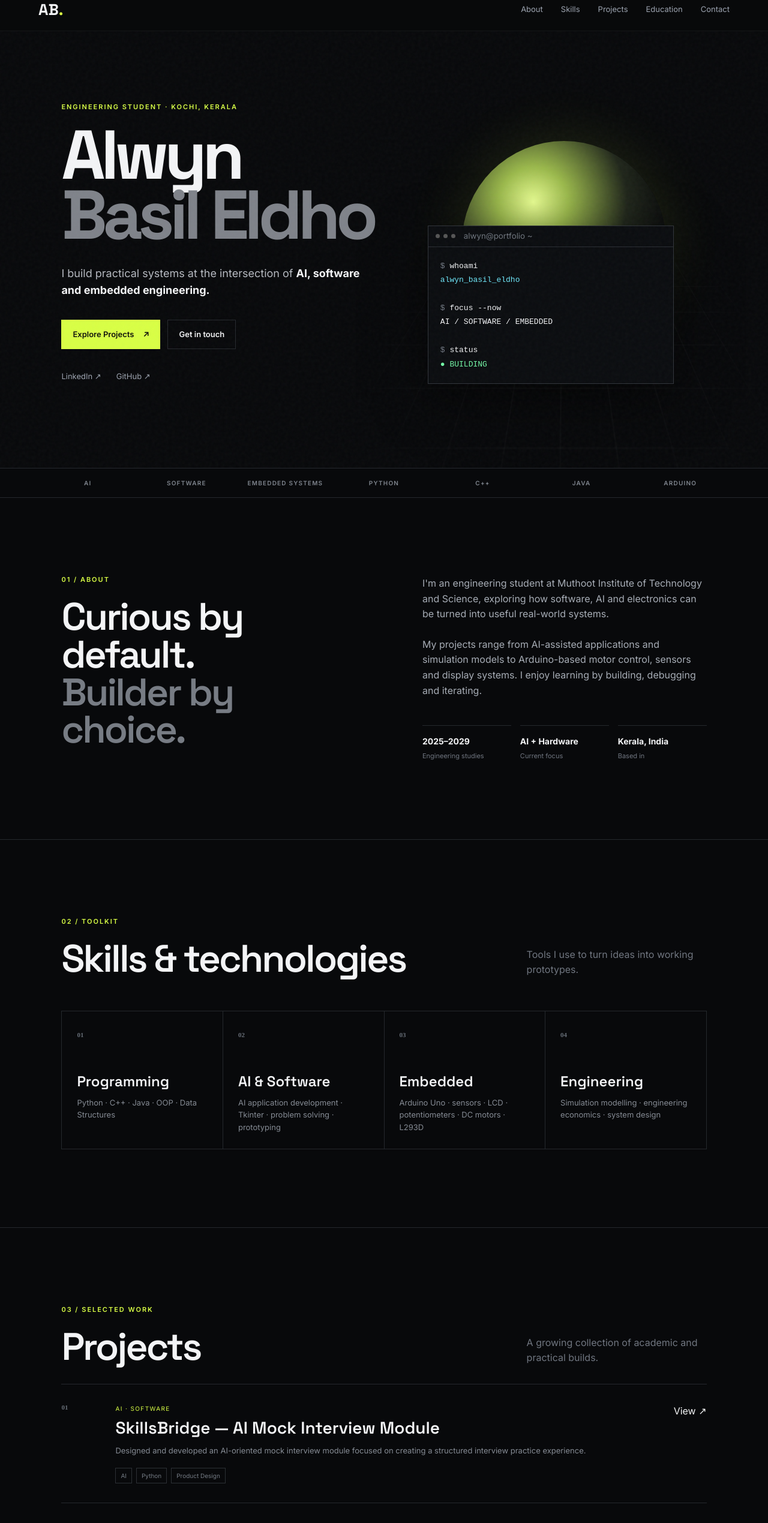
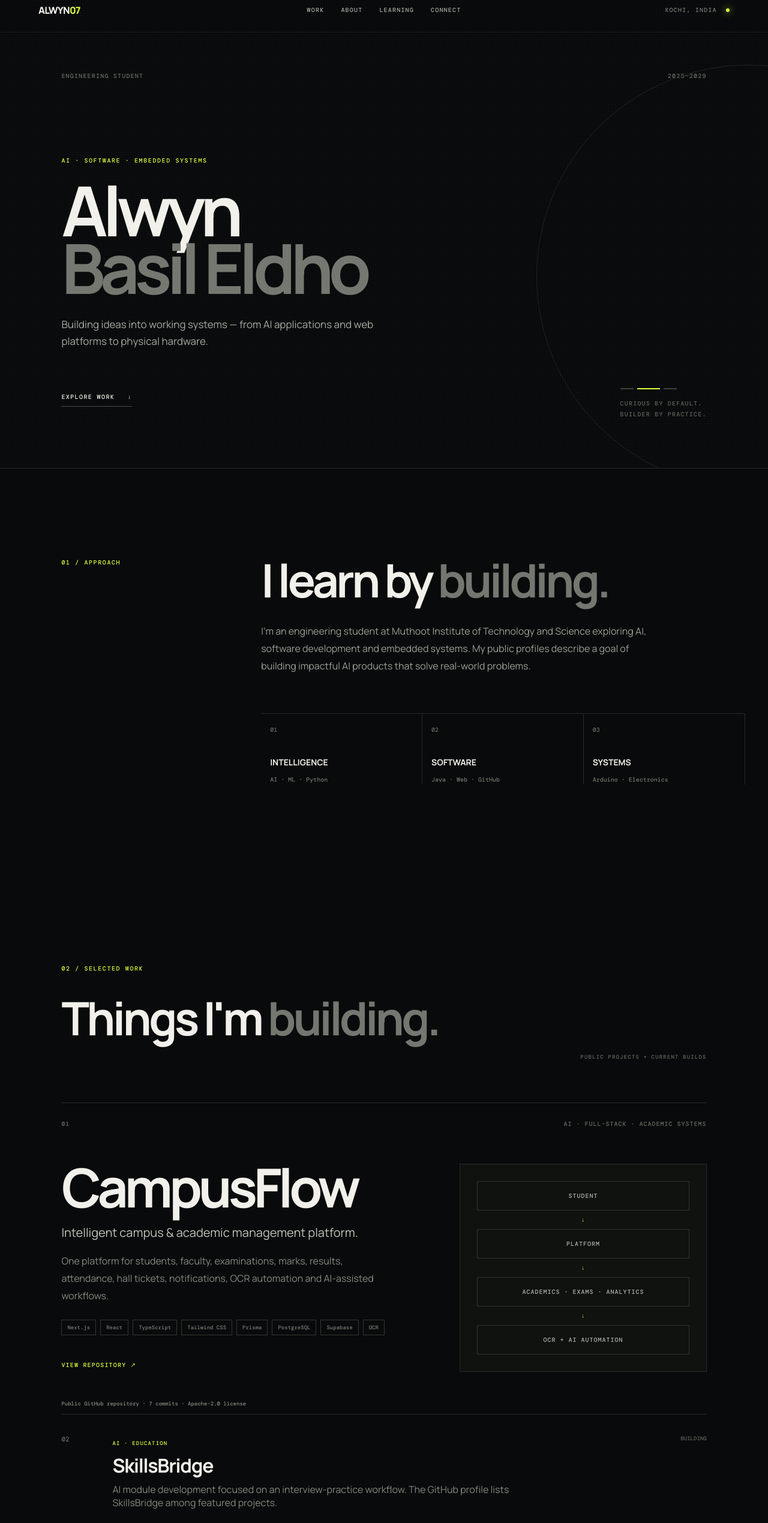
Before and after one commit to Alwyn07/Alwyn07.github.io, a plain HTML site: page index.html in a window 1280 px wide. Shown: the part 20-2559 px from the top of the page at 60% size. Drawn offline with nearby package versions, Linux system fonts and the light colour scheme.

Commit message:
Add files via upload

```diff
--- a/index.html
+++ b/index.html
@@ -2,144 +2,131 @@
 <html lang="en">
 <head>
 <meta charset="UTF-8">
-  <meta name="viewport" content="width=device-width, initial-scale=1.0">
-  <meta name="description" content="Alwyn Basil Eldho — Engineering student building AI, software and embedded systems projects.">
+<meta name="viewport" content="width=device-width,initial-scale=1">
+<meta name="description" content="Alwyn Basil Eldho — engineering student building AI, software and embedded systems.">
 <meta name="author" content="Alwyn Basil Eldho">
-  <title>Alwyn Basil Eldho | Engineering • AI • Embedded Systems</title>
+<title>Alwyn Basil Eldho — AI · Software · Systems</title>
 <link rel="preconnect" href="https://fonts.googleapis.com">
 <link rel="preconnect" href="https://fonts.gstatic.com" crossorigin>
-  <link href="https://fonts.googleapis.com/css2?family=Inter:wght@400;500;600;700;800&family=Space+Grotesk:wght@500;600;700&display=swap" rel="stylesheet">
+<link href="https://fonts.googleapis.com/css2?family=DM+Mono:wght@400;500&family=Manrope:wght@400;500;600;700;800&display=swap" rel="stylesheet">
 <link rel="stylesheet" href="style.css">
 </head>
 <body>
-  <div class="noise"></div>
-  <header class="nav">
-    <a class="brand" href="#home">AB<span>.</span></a>
-    <button class="menu" aria-label="Open menu">☰</button>
+<div class="cursor"></div>
+
+<header>
+  <a class="logo" href="#index">ALWYN<span>07</span></a>
   <nav>
-      <a href="#about">About</a>
-      <a href="#skills">Skills</a>
-      <a href="#projects">Projects</a>
-      <a href="#education">Education</a>
-      <a href="#contact">Contact</a>
+    <a href="#work">WORK</a><a href="#about">ABOUT</a><a href="#learning">LEARNING</a><a href="#connect">CONNECT</a>
   </nav>
+  <div class="location">KOCHI, INDIA <i></i></div>
 </header>
 
-  <main id="home">
+<main id="index">
 <section class="hero">
-      <div class="hero-copy">
-        <p class="eyebrow">ENGINEERING STUDENT · KOCHI, KERALA</p>
-        <h1>Alwyn<br><span>Basil Eldho</span></h1>
-        <p class="hero-sub">I build practical systems at the intersection of <b>AI, software and embedded engineering.</b></p>
-        <div class="actions">
-          <a class="btn primary" href="#projects">Explore Projects <span>↗</span></a>
-          <a class="btn ghost" href="#contact">Get in touch</a>
+  <div class="hero-top"><span>ENGINEERING STUDENT</span><span>2025—2029</span></div>
+  <div class="hero-main">
+    <p class="kicker">AI · SOFTWARE · EMBEDDED SYSTEMS</p>
+    <h1>Alwyn<br><em>Basil Eldho</em></h1>
+    <p class="statement">Building ideas into working systems — from AI applications and web platforms to physical hardware.</p>
+    <a class="scroll" href="#work">EXPLORE WORK <b>↓</b></a>
   </div>
-        <div class="socials">
-          <a href="https://www.linkedin.com/in/alwyn-basil-eldho-8b0457384/" target="_blank" rel="noopener">LinkedIn ↗</a>
-          <a href="https://github.com/" target="_blank" rel="noopener">GitHub ↗</a>
+  <div class="hero-side">
+    <div class="signal"><span></span><span></span><span></span></div>
+    <p>CURIOUS BY DEFAULT.<br>BUILDER BY PRACTICE.</p>
   </div>
-      </div>
-      <div class="hero-visual">
-        <div class="orb"></div>
-        <div class="grid"></div>
-        <div class="terminal">
-          <div class="terminal-top"><span></span><span></span><span></span><small>alwyn@portfolio ~</small></div>
-          <pre><code><span class="muted">$</span> whoami
-<span class="cyan">alwyn_basil_eldho</span>
+</section>
 
-<span class="muted">$</span> focus --now
-AI / SOFTWARE / EMBEDDED
-
-<span class="muted">$</span> status
-<span class="green">● BUILDING</span></code></pre>
+<section class="intro">
+  <div class="label">01 / APPROACH</div>
+  <div class="intro-copy">
+    <h2>I learn by <em>building.</em></h2>
+    <p>I'm an engineering student at Muthoot Institute of Technology and Science exploring AI, software development and embedded systems. My public profiles describe a goal of building impactful AI products that solve real-world problems.</p>
+    <div class="principles">
+      <div><b>01</b><strong>INTELLIGENCE</strong><span>AI · ML · Python</span></div>
+      <div><b>02</b><strong>SOFTWARE</strong><span>Java · Web · GitHub</span></div>
+      <div><b>03</b><strong>SYSTEMS</strong><span>Arduino · Electronics</span></div>
     </div>
   </div>
 </section>
 
-    <section class="ticker"><div>AI</div><div>SOFTWARE</div><div>EMBEDDED SYSTEMS</div><div>PYTHON</div><div>C++</div><div>JAVA</div><div>ARDUINO</div></section>
+<section id="work" class="work">
+  <div class="label">02 / SELECTED WORK</div>
+  <div class="section-title"><h2>Things I'm <em>building.</em></h2><span>PUBLIC PROJECTS + CURRENT BUILDS</span></div>
 
-    <section id="about" class="section split">
+  <article class="feature">
+    <div class="meta"><span>01</span><span>AI · FULL-STACK · ACADEMIC SYSTEMS</span></div>
+    <div class="feature-grid">
       <div>
-        <p class="eyebrow">01 / ABOUT</p>
-        <h2>Curious by default.<br><em>Builder by choice.</em></h2>
+        <h3>CampusFlow</h3>
+        <p class="lead">Intelligent campus & academic management platform.</p>
+        <p>One platform for students, faculty, examinations, marks, results, attendance, hall tickets, notifications, OCR automation and AI-assisted workflows.</p>
+        <div class="tags"><i>Next.js</i><i>React</i><i>TypeScript</i><i>Tailwind CSS</i><i>Prisma</i><i>PostgreSQL</i><i>Supabase</i><i>OCR</i></div>
+        <a class="project-link" href="https://github.com/Alwyn07/CampusFlow" target="_blank" rel="noopener">VIEW REPOSITORY ↗</a>
       </div>
-      <div class="body-copy">
-        <p>I'm an engineering student at Muthoot Institute of Technology and Science, exploring how software, AI and electronics can be turned into useful real-world systems.</p>
-        <p>My projects range from AI-assisted applications and simulation models to Arduino-based motor control, sensors and display systems. I enjoy learning by building, debugging and iterating.</p>
-        <div class="facts">
-          <div><strong>2025–2029</strong><span>Engineering studies</span></div>
-          <div><strong>AI + Hardware</strong><span>Current focus</span></div>
-          <div><strong>Kerala, India</strong><span>Based in</span></div>
+      <div class="architecture">
+        <div>STUDENT</div><span>↓</span><div>PLATFORM</div><span>↓</span><div>ACADEMICS · EXAMS · ANALYTICS</div><span>↓</span><div>OCR + AI AUTOMATION</div>
       </div>
+    </div>
+    <p class="note">Public GitHub repository · 7 commits · Apache-2.0 license</p>
+  </article>
+
+  <article class="row">
+    <div class="num">02</div><div><small>AI · EDUCATION</small><h3>SkillsBridge</h3><p>AI module development focused on an interview-practice workflow. The GitHub profile lists SkillsBridge among featured projects.</p><div class="tags"><i>AI</i><i>Python</i><i>Interview Systems</i></div></div><span class="status">BUILDING</span>
+  </article>
+
+  <article class="row">
+    <div class="num">03</div><div><small>AI · EDUCATION</small><h3>AI Mock Interview</h3><p>An AI-powered interview assistant listed among the featured projects on the developer profile.</p><div class="tags"><i>AI</i><i>Interview Assistant</i></div></div><span class="status">PROJECT</span>
+  </article>
+
+  <article class="row">
+    <div class="num">04</div><div><small>EMBEDDED · ENGINEERING</small><h3>Motor Speed & RPM Monitor</h3><p>Arduino-based learning project using an L293D, DC motor, potentiometer and 16×2 LCD for motor control and display.</p><div class="tags"><i>Arduino</i><i>L293D</i><i>LCD</i></div></div><span class="status">PROTOTYPE</span>
+  </article>
+</section>
+
+<section id="about" class="about">
+  <div class="label">03 / ABOUT</div>
+  <div>
+    <h2>An engineering student.<br><em>A builder in progress.</em></h2>
+    <p>My current public profile describes me as an AI enthusiast and developer, with an interest in Python, SQL, AI/ML, web development, Git/GitHub and cloud computing.</p>
+    <p>I prefer learning through concrete projects: define the problem, build the smallest useful system, test it, then improve it.</p>
+    <div class="quote">“Build impactful AI products that solve real-world problems.”</div>
   </div>
 </section>
 
-    <section id="skills" class="section">
-      <p class="eyebrow">02 / TOOLKIT</p>
-      <div class="section-head"><h2>Skills & technologies</h2><p>Tools I use to turn ideas into working prototypes.</p></div>
-      <div class="skills-grid">
-        <article><span>01</span><h3>Programming</h3><p>Python · C++ · Java · OOP · Data Structures</p></article>
-        <article><span>02</span><h3>AI & Software</h3><p>AI application development · Tkinter · problem solving · prototyping</p></article>
-        <article><span>03</span><h3>Embedded</h3><p>Arduino Uno · sensors · LCD · potentiometers · DC motors · L293D</p></article>
-        <article><span>04</span><h3>Engineering</h3><p>Simulation modelling · engineering economics · system design</p></article>
+<section id="learning" class="learning">
+  <div class="label">04 / LEARNING</div>
+  <div class="section-title"><h2>What's <em>next.</em></h2><span>FROM PUBLIC PROFILE</span></div>
+  <div class="learning-grid">
+    <div><b>01</b><h3>Artificial Intelligence</h3><p>AI · Machine Learning · Deep Learning</p></div>
+    <div><b>02</b><h3>Software</h3><p>Python · Java · Web Development</p></div>
+    <div><b>03</b><h3>Engineering</h3><p>Embedded systems · simulation · hardware prototyping</p></div>
+    <div><b>04</b><h3>Developer Tools</h3><p>Git · GitHub · VS Code · Figma · Android Studio</p></div>
   </div>
 </section>
 
-    <section id="projects" class="section projects">
-      <p class="eyebrow">03 / SELECTED WORK</p>
-      <div class="section-head"><h2>Projects</h2><p>A growing collection of academic and practical builds.</p></div>
-
-      <article class="project featured">
-        <div class="project-no">01</div>
-        <div><p class="tag">AI · SOFTWARE</p><h3>SkillsBridge — AI Mock Interview Module</h3><p>Designed and developed an AI-oriented mock interview module focused on creating a structured interview practice experience.</p><div class="chips"><span>AI</span><span>Python</span><span>Product Design</span></div></div>
-        <a class="arrow" href="#contact">View ↗</a>
-      </article>
-
-      <article class="project">
-        <div class="project-no">02</div>
-        <div><p class="tag">SIMULATION · ENGINEERING</p><h3>EcoTrack</h3><p>Simulation-model project exploring an engineering problem through a measurable workflow, MVP definition and system analysis.</p><div class="chips"><span>Simulation</span><span>Modelling</span><span>Engineering</span></div></div>
-        <a class="arrow" href="#contact">View ↗</a>
-      </article>
-
-      <article class="project">
-        <div class="project-no">03</div>
-        <div><p class="tag">EMBEDDED · ARDUINO</p><h3>Motor Speed & RPM Monitor</h3><p>Arduino-based DC motor control system using an L293D, potentiometers and a 16×2 LCD to display speed and RPM.</p><div class="chips"><span>Arduino</span><span>L293D</span><span>LCD</span></div></div>
-        <a class="arrow" href="#contact">View ↗</a>
-      </article>
-
-      <article class="project">
-        <div class="project-no">04</div>
-        <div><p class="tag">C++ · DATA STRUCTURES</p><h3>Circular Linked List</h3><p>Implemented and documented core circular linked-list operations as part of data-structure laboratory work.</p><div class="chips"><span>C++</span><span>DSA</span><span>OOP</span></div></div>
-        <a class="arrow" href="#contact">View ↗</a>
-      </article>
-    </section>
-
-    <section id="education" class="section education">
-      <p class="eyebrow">04 / EDUCATION</p>
-      <div class="edu-card">
-        <div><span class="year">2025 — 2029</span><h2>Muthoot Institute of Technology & Science</h2><p>Engineering undergraduate · Kerala, India</p></div>
-        <div class="edu-mark">MITS</div>
+<section class="education">
+  <div class="label">05 / EDUCATION</div>
+  <div class="edu">
+    <span>2025—2029</span>
+    <div><h2>Muthoot Institute of Technology & Science</h2><p>Engineering undergraduate · Kerala, India</p></div>
+    <b>MITS</b>
   </div>
 </section>
 
-    <section class="section statement">
-      <p class="eyebrow">CURRENT DIRECTION</p>
-      <h2>Learning the fundamentals.<br><span>Building beyond them.</span></h2>
-    </section>
-
-    <section id="contact" class="section contact">
-      <p class="eyebrow">05 / CONTACT</p>
-      <h2>Let's build something<br><em>worth showing.</em></h2>
-      <p class="contact-copy">For projects, collaborations, internships or technical conversations.</p>
-      <div class="contact-links">
-        <a href="https://www.linkedin.com/in/alwyn-basil-eldho-8b0457384/" target="_blank" rel="noopener">LinkedIn <span>↗</span></a>
-        <a href="https://github.com/" target="_blank" rel="noopener">GitHub <span>↗</span></a>
+<section id="connect" class="connect">
+  <div class="label">06 / CONNECT</div>
+  <h2>Something worth<br><em>building?</em></h2>
+  <p>I'm open to technical conversations, projects, collaborations and opportunities to learn by building.</p>
+  <div class="links">
+    <a href="https://www.linkedin.com/in/alwyn-basil-eldho-8b0457384/" target="_blank" rel="noopener"><span>LINKEDIN</span><b>↗</b></a>
+    <a href="https://github.com/Alwyn07" target="_blank" rel="noopener"><span>GITHUB</span><b>↗</b></a>
+    <a href="mailto:alwynbasileldho2007@gmail.com"><span>EMAIL</span><b>↗</b></a>
   </div>
 </section>
 </main>
 
-  <footer><span>© 2026 Alwyn Basil Eldho</span><span>Designed & built with intent.</span></footer>
+<footer><span>© 2026 ALWYN BASIL ELDHO</span><span>AI · SOFTWARE · SYSTEMS</span></footer>
 <script src="script.js"></script>
 </body>
 </html>
```
Also changed, not shown: script.js (+4 -3 lines), style.css, 1 other file. Lines whose indentation alone changed are shown as unchanged.
